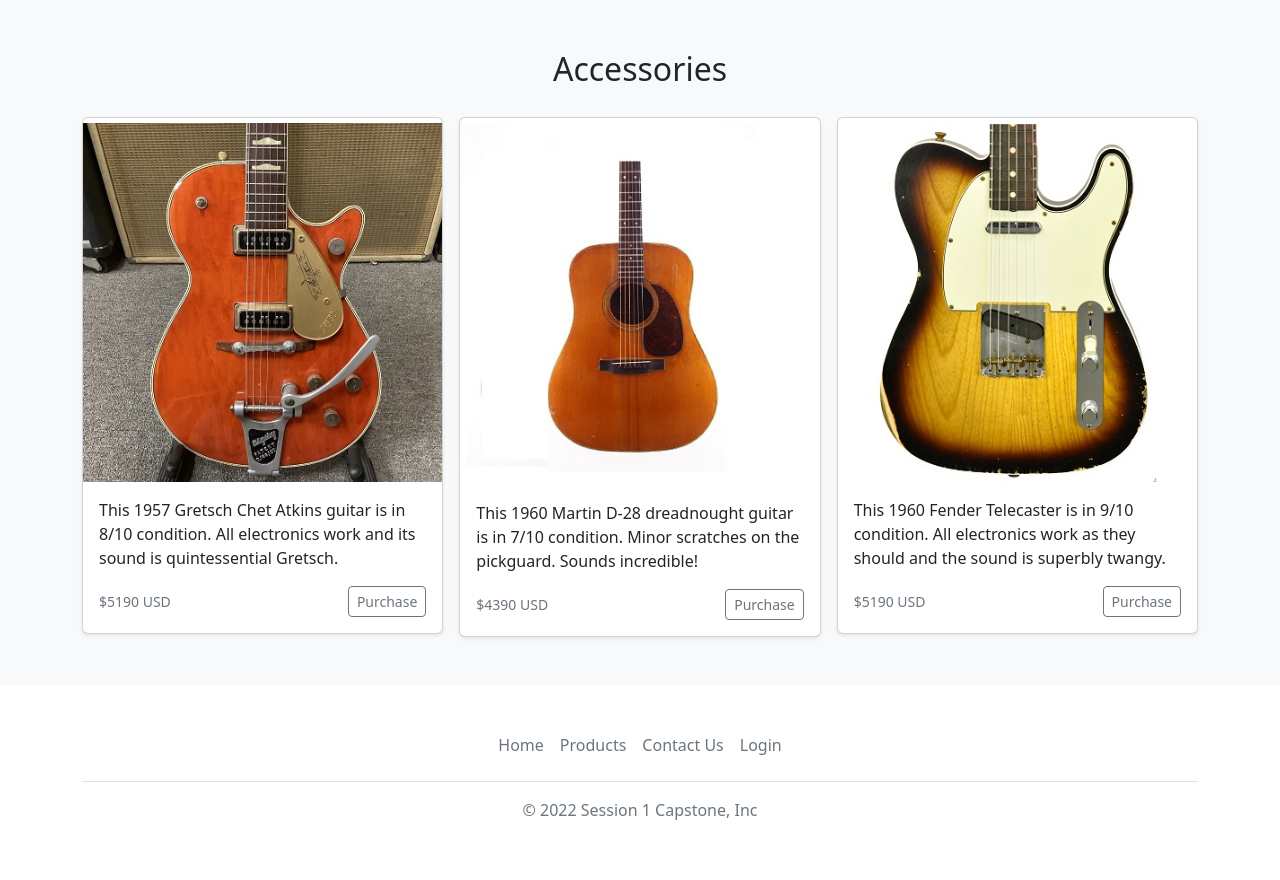
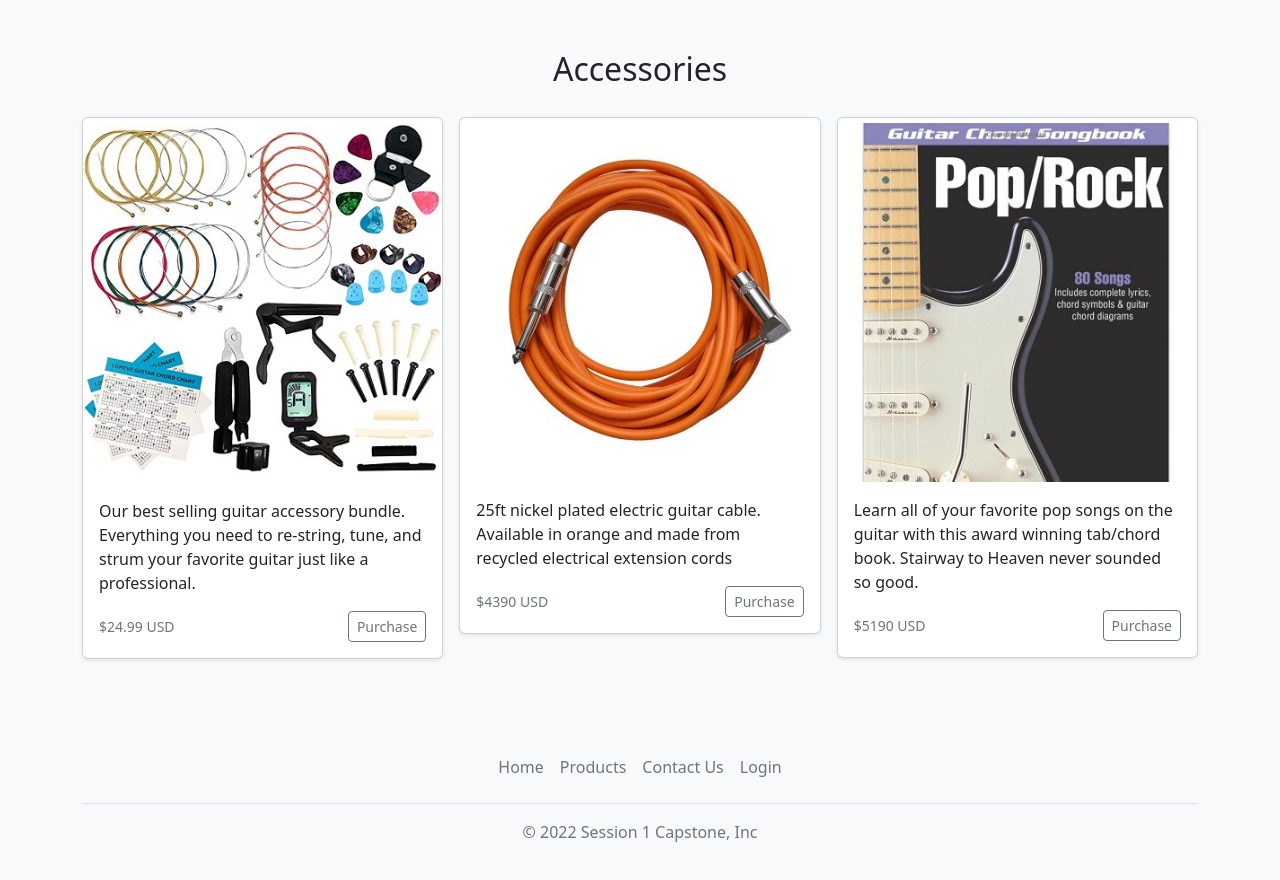
Before and after one commit to uptacamp/lees_super_awesome_store, a plain HTML site: page products.html in a window 1280 px wide. Shown: the part 1440-2320 px from the top of the page. Drawn offline with nearby package versions, Linux system fonts and the light colour scheme.

Commit message:
add accessories to product.html

```diff
--- a/products.html
+++ b/products.html
@@ -12,7 +12,7 @@
     <!-- including my global css-->
      <link rel="stylesheet" href="assets/css/styles.css"
 </head>
-<body>
+<body class="bg-light">
 
     <nav class="navbar navbar-expand-lg navbar-dark bg-dark">
         <div class="container-fluid">
@@ -178,11 +178,11 @@
 
           <div class="col">
             <div class="card shadow-sm">
-              <svg class="bd-placeholder-img card-img-top" width="100%" height="5px" xmlns="http://www.w3.org/2000/svg" role="img" aria-label="Placeholder: Thumbnail" preserveAspectRatio="xMidYMid slice" focusable="false"><img src="assets/images/guitars/1957_Chet_Atkins.jpg"</svg>
+              <svg class="bd-placeholder-img card-img-top" width="100%" height="5px" xmlns="http://www.w3.org/2000/svg" role="img" aria-label="Placeholder: Thumbnail" preserveAspectRatio="xMidYMid slice" focusable="false"><img src="assets/images/accessories/string_bundle.jpg"</svg>
               <div class="card-body">
-                <p class="card-text">This 1957 Gretsch Chet Atkins guitar is in 8/10 condition. All electronics work and its sound is quintessential Gretsch.</p>
+                <p class="card-text">Our best selling guitar accessory bundle. Everything you need to re-string, tune, and strum your favorite guitar just like a professional.</p>
                 <div class="d-flex justify-content-between align-items-center">
-                  <small class="text-muted">$5190 USD</small>
+                  <small class="text-muted">$24.99 USD</small>
                   <div class="btn-group">
                     <button type="button" class="btn btn-sm btn-outline-secondary">Purchase</button>
                   </div>
@@ -195,9 +195,9 @@
 
           <div class="col">
               <div class="card shadow-sm">
-              <svg class="bd-placeholder-img card-img-top" width="100%" height="5px" xmlns="http://www.w3.org/2000/svg" role="img" aria-label="Placeholder: Thumbnail" preserveAspectRatio="xMidYMid slice" focusable="false"><img src="assets/images/guitars/1960_Martin.jpg"</svg>
+              <svg class="bd-placeholder-img card-img-top" width="100%" height="5px" xmlns="http://www.w3.org/2000/svg" role="img" aria-label="Placeholder: Thumbnail" preserveAspectRatio="xMidYMid slice" focusable="false"><img src="assets/images/accessories/guitar_cable.jpg"</svg>
               <div class="card-body">
-                  <p class="card-text">This 1960 Martin D-28 dreadnought guitar is in 7/10 condition. Minor scratches on the pickguard. Sounds incredible!</p>
+                  <p class="card-text"> 25ft nickel plated electric guitar cable. Available in orange and made from recycled electrical extension cords</p>
                   <div class="d-flex justify-content-between align-items-center">
                   <small class="text-muted">$4390 USD</small>
                   <div class="btn-group">
@@ -212,9 +212,9 @@
 
           <div class="col">
               <div class="card shadow-sm">
-              <svg class="bd-placeholder-img card-img-top" width="100%" height="5px" xmlns="http://www.w3.org/2000/svg" role="img" aria-label="Placeholder: Thumbnail" preserveAspectRatio="xMidYMid slice" focusable="false"><img src="assets/images/guitars/1960_Tele.jpg"</svg>
+              <svg class="bd-placeholder-img card-img-top" width="100%" height="5px" xmlns="http://www.w3.org/2000/svg" role="img" aria-label="Placeholder: Thumbnail" preserveAspectRatio="xMidYMid slice" focusable="false"><img src="assets/images/accessories/lesson_book.jpg"</svg>
               <div class="card-body">
-                  <p class="card-text">This 1960 Fender Telecaster is in 9/10 condition. All electronics work as they should and the sound is superbly twangy.</p>
+                  <p class="card-text">Learn all of your favorite pop songs on the guitar with this award winning tab/chord book. Stairway to Heaven never sounded so good.</p>
                   <div class="d-flex justify-content-between align-items-center">
                   <small class="text-muted">$5190 USD</small>
                   <div class="btn-group">
```
Also changed, not shown: contact.html (+6 -1 lines), login.html (+1 -1 lines), signup.html (+1 -1 lines), assets/images/accessories/guitar_cable.jpg (added), assets/images/accessories/lesson_book.jpg (added), assets/images/accessories/string_bundle.jpg (added).
